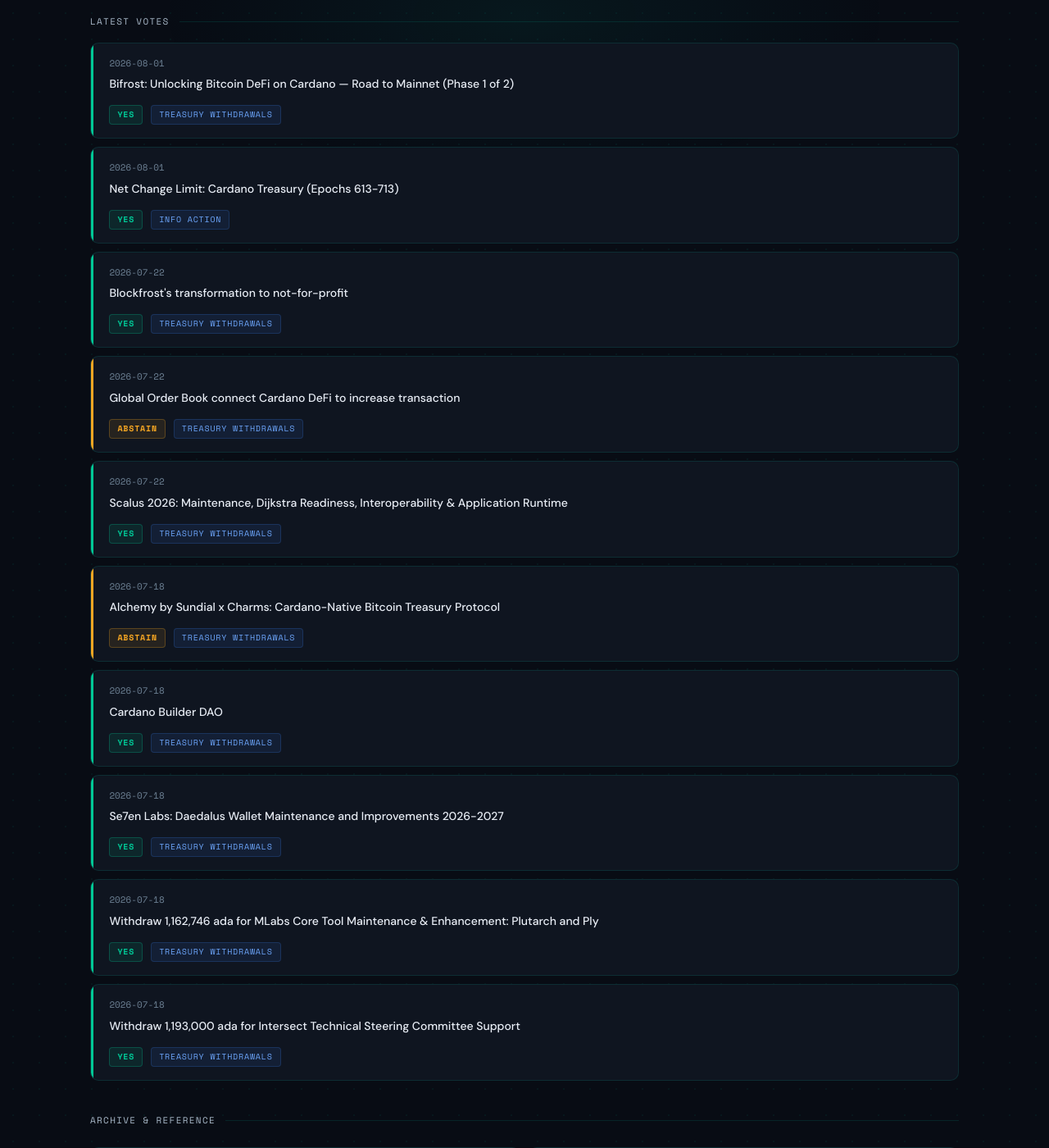
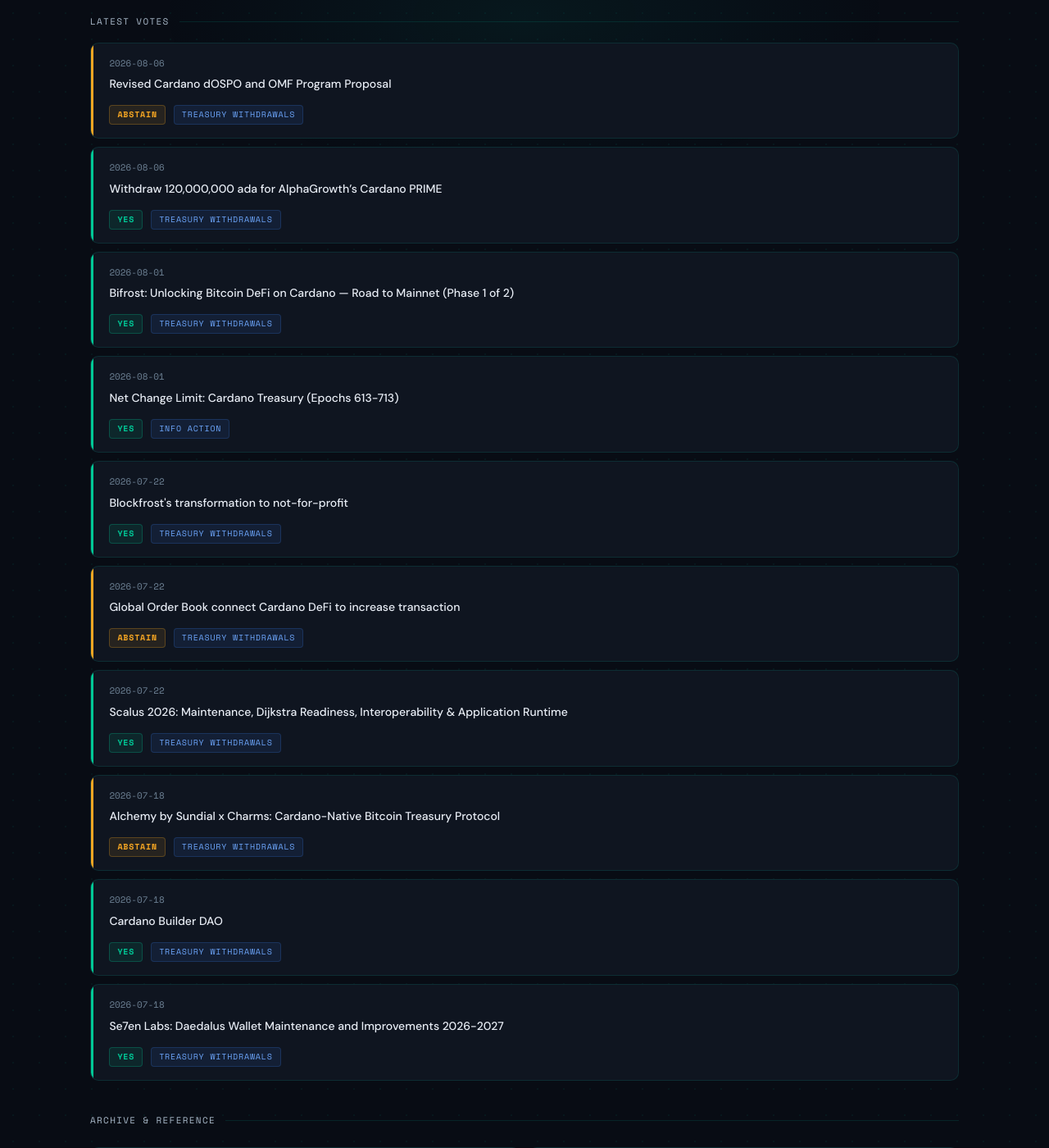
Before and after one commit to Brolloks/rcada-drep-votes, a Jekyll site: the page built from index.html, in a window 1280 px wide and 1400 px high, scrolled down 693 px. Shown: the whole window at 82% size. Built offline with Jekyll 4.4.1, drawn with Linux system fonts in a browser that asks for light colours.

Commit message:
Auto-update indexes

```diff
--- a/index.html
+++ b/index.html
@@ -12,10 +12,10 @@ title: RCADA DRep Voting Record
 
 <!-- AUTO-STATS:START -->
 <div class="stats-row">
-  <div class="stat-cell"><span class="stat-num total">62</span><span class="stat-label">Total Votes</span></div>
-  <div class="stat-cell"><span class="stat-num yes">37</span><span class="stat-label">Yes</span></div>
+  <div class="stat-cell"><span class="stat-num total">64</span><span class="stat-label">Total Votes</span></div>
+  <div class="stat-cell"><span class="stat-num yes">38</span><span class="stat-label">Yes</span></div>
   <div class="stat-cell"><span class="stat-num no">2</span><span class="stat-label">No</span></div>
-  <div class="stat-cell"><span class="stat-num abstain">23</span><span class="stat-label">Abstain</span></div>
+  <div class="stat-cell"><span class="stat-num abstain">24</span><span class="stat-label">Abstain</span></div>
 </div>
 <!-- AUTO-STATS:END -->
 
@@ -33,6 +33,18 @@ title: RCADA DRep Voting Record
 
 <!-- AUTO-INDEX:START -->
 <div class="vote-list">
+  <div class="vote-card abstain-card fade-in">
+    <div class="vote-date">2026-08-06</div>
+    <strong><a href="votes/2026/Revised Cardano dOSPO and OMF Program Proposal.html">Revised Cardano dOSPO and OMF Program Proposal</a></strong>
+    <span class="badge badge-abstain">Abstain</span>
+    <span class="badge badge-type">Treasury Withdrawals</span>
+  </div>
+  <div class="vote-card yes-card fade-in">
+    <div class="vote-date">2026-08-06</div>
+    <strong><a href="votes/2026/Withdraw 120,000,000 ada for AlphaGrowth’s Cardano PRIME.html">Withdraw 120,000,000 ada for AlphaGrowth’s Cardano PRIME</a></strong>
+    <span class="badge badge-yes">Yes</span>
+    <span class="badge badge-type">Treasury Withdrawals</span>
+  </div>
   <div class="vote-card yes-card fade-in">
     <div class="vote-date">2026-08-01</div>
     <strong><a href="votes/2026/Bifrost_ Unlocking Bitcoin DeFi on Cardano — Road to Mainnet (Phase 1 of 2).html">Bifrost: Unlocking Bitcoin DeFi on Cardano — Road to Mainnet (Phase 1 of 2)</a></strong>
@@ -81,18 +93,6 @@ title: RCADA DRep Voting Record
     <span class="badge badge-yes">Yes</span>
     <span class="badge badge-type">Treasury Withdrawals</span>
   </div>
-  <div class="vote-card yes-card fade-in">
-    <div class="vote-date">2026-07-18</div>
-    <strong><a href="votes/2026/Withdraw 1,162,746 ada for MLabs Core Tool Maintenance and Enhancement-Plutarc.html">Withdraw 1,162,746 ada for MLabs Core Tool Maintenance &amp; Enhancement: Plutarch and Ply</a></strong>
-    <span class="badge badge-yes">Yes</span>
-    <span class="badge badge-type">Treasury Withdrawals</span>
-  </div>
-  <div class="vote-card yes-card fade-in">
-    <div class="vote-date">2026-07-18</div>
-    <strong><a href="votes/2026/Withdraw 1,193,000 ada for Intersect Technical Steering Committee Support.html">Withdraw 1,193,000 ada for Intersect Technical Steering Committee Support</a></strong>
-    <span class="badge badge-yes">Yes</span>
-    <span class="badge badge-type">Treasury Withdrawals</span>
-  </div>
 </div>
 <!-- AUTO-INDEX:END -->
 
```
Also changed, not shown: votes/2026/index.md (+3 -1 lines).
